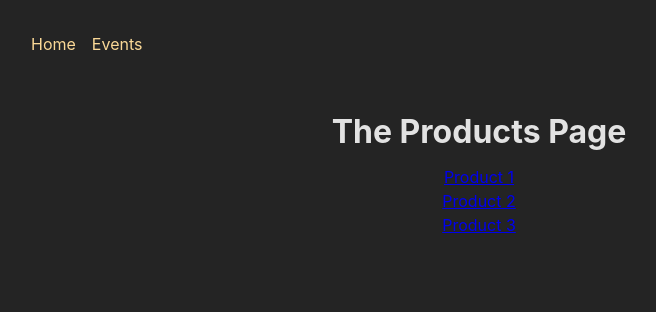
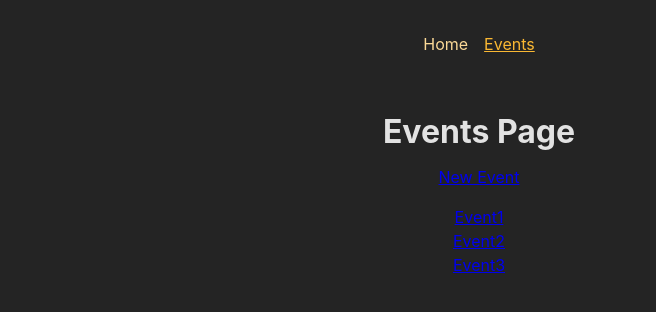
Before and after one commit to farimahnassiri/React, a React (Create React App) app in the folder mpa-with-router-app/frontend/: page /events in a window 1280 px wide. Shown: the top 312 px of the page, without its empty margins (161-817 px from the left). Built offline with nearby package versions, Linux system fonts and the light colour scheme.

Commit message:
setting up navigation for the pages

```diff
--- a/mpa-with-router-app/frontend/src/App.js
+++ b/mpa-with-router-app/frontend/src/App.js
@@ -8,6 +8,8 @@ from "react-router-dom";
 import HomePage from './pages/Home';
 import EventsPage from './pages/EventPage';
 import EventDetailsPage from './pages/EventDetail';
+import NewEventsPage from './pages/NewEvents';
+import EditEventsPage from './pages/EditEvents';
 import RootLayout from './pages/Root';
 
 // Challenge / Exercise
@@ -42,6 +44,8 @@ const router = createBrowserRouter([
         { index: true, element: <HomePage/> },
         { path: 'events', element: <EventsPage/>},
         { path: 'events/:eventId', element: <EventDetailsPage/>},
+        { path: 'events/new', element: <NewEventsPage/>},
+        { path: 'events/:eventId/edit', element: < EditEventsPage/>},
     ]
 },
 ]);
--- a/mpa-with-router-app/frontend/src/components/MainNavigation.js
+++ b/mpa-with-router-app/frontend/src/components/MainNavigation.js
@@ -1,3 +1,4 @@
+import { NavLink } from 'react-router-dom';
 import classes from './MainNavigation.module.css';
 
 function MainNavigation() {
@@ -5,12 +6,8 @@ function MainNavigation() {
     <header className={classes.header}>
       <nav>
         <ul className={classes.list}>
-          <li>
-            <a>Home</a>
-          </li>
-          <li>
-            <a>Events</a>
-          </li>
+          <li><NavLink to="" className={({isActive}) => isActive ? classes.active : undefined} end>Home</NavLink></li>
+          <li><NavLink to="events" className={({isActive}) => isActive ? classes.active : undefined}>Events</NavLink></li>
         </ul>
       </nav>
     </header>
--- a/mpa-with-router-app/frontend/src/components/MainNavigation.module.css
+++ b/mpa-with-router-app/frontend/src/components/MainNavigation.module.css
@@ -3,7 +3,7 @@
   margin: auto;
   padding: 2rem;
   display: flex;
-  justify-content: space-between;
+  justify-content: center;
 }
 
 .list {
@@ -19,4 +19,5 @@
 .list a:hover,
 .list a.active {
   color: var(--color-primary-800);
+  text-decoration: underline;
 }
--- /dev/null
+++ b/mpa-with-router-app/frontend/src/pages/EditEvents.js
@@ -0,0 +1,15 @@
+import { useParams, Link } from 'react-router-dom';
+
+function EditEventsPage(){
+    const params = useParams();
+
+    return(
+        <>
+            <h1>Edit Event!</h1>
+            <p>{params.productId}</p>
+            <p><Link to=".." relative='path'>Back</Link></p>
+        </>
+    );
+}
+
+export default EditEventsPage;
--- a/mpa-with-router-app/frontend/src/pages/EventDetail.js
+++ b/mpa-with-router-app/frontend/src/pages/EventDetail.js
@@ -6,7 +6,8 @@ function EventDetailsPage(){
     return(
         <>
             <h1>Event Details!</h1>
-            <p>{params.productId}</p>
+            <h2>{params.eventId}</h2>
+            <p><Link to="edit" relative='path'>Edit</Link></p>
             <p><Link to=".." relative='path'>Back</Link></p>
         </>
     );
--- a/mpa-with-router-app/frontend/src/pages/EventPage.js
+++ b/mpa-with-router-app/frontend/src/pages/EventPage.js
@@ -1,20 +1,19 @@
 import { Link } from 'react-router-dom';
+import EventsList from '../components/EventsList';
 
 const PRODUCTS = [
-    {id: 'p1', title: 'Product 1'},
-    {id: 'p2', title: 'Product 2'},
-    {id: 'p3', title: 'Product 3'}
+    {id: 'e1', title: 'Event1'},
+    {id: 'e2', title: 'Event2'},
+    {id: 'e3', title: 'Event3'}
 ];
 
 function EventsPage(){
     return(
     <>
-        <h1>The Products Page</h1>
+        <h1>Events Page</h1>
+            <p><Link to="new" relative='path'>New Event</Link></p>
             <ul>
                 {PRODUCTS.map((prod) => (<li key={prod.id}><Link to={prod.id}>{prod.title}</Link></li>))}
-                {/* <li><Link to="/products/product-1">Product 1</Link></li>
-                <li><Link to="/products/product-2">Product 2</Link></li>
-                <li><Link to="/products/product-3">Product 3</Link></li> */}
             </ul>
     </>
     );
--- a/mpa-with-router-app/frontend/src/pages/Home.js
+++ b/mpa-with-router-app/frontend/src/pages/Home.js
@@ -10,7 +10,7 @@ function HomePage() {
     return(
     <>
         <h1>My Home Page</h1>
-        <p>Go to <Link to="products">the list of products</Link></p>
+        <p>Go to <Link to="events">the list of events</Link></p>
         {/* <p>
             <button onClick={navigateHandler}>Navigate</button>
         </p> */}
--- /dev/null
+++ b/mpa-with-router-app/frontend/src/pages/NewEvents.js
@@ -0,0 +1,15 @@
+import { useParams, Link } from 'react-router-dom';
+
+function NewEventsPage(){
+    const params = useParams();
+
+    return(
+        <>
+            <h1>New Event!</h1>
+            <p>{params.productId}</p>
+            <p><Link to=".." relative='path'>Back</Link></p>
+        </>
+    );
+}
+
+export default NewEventsPage;
```
